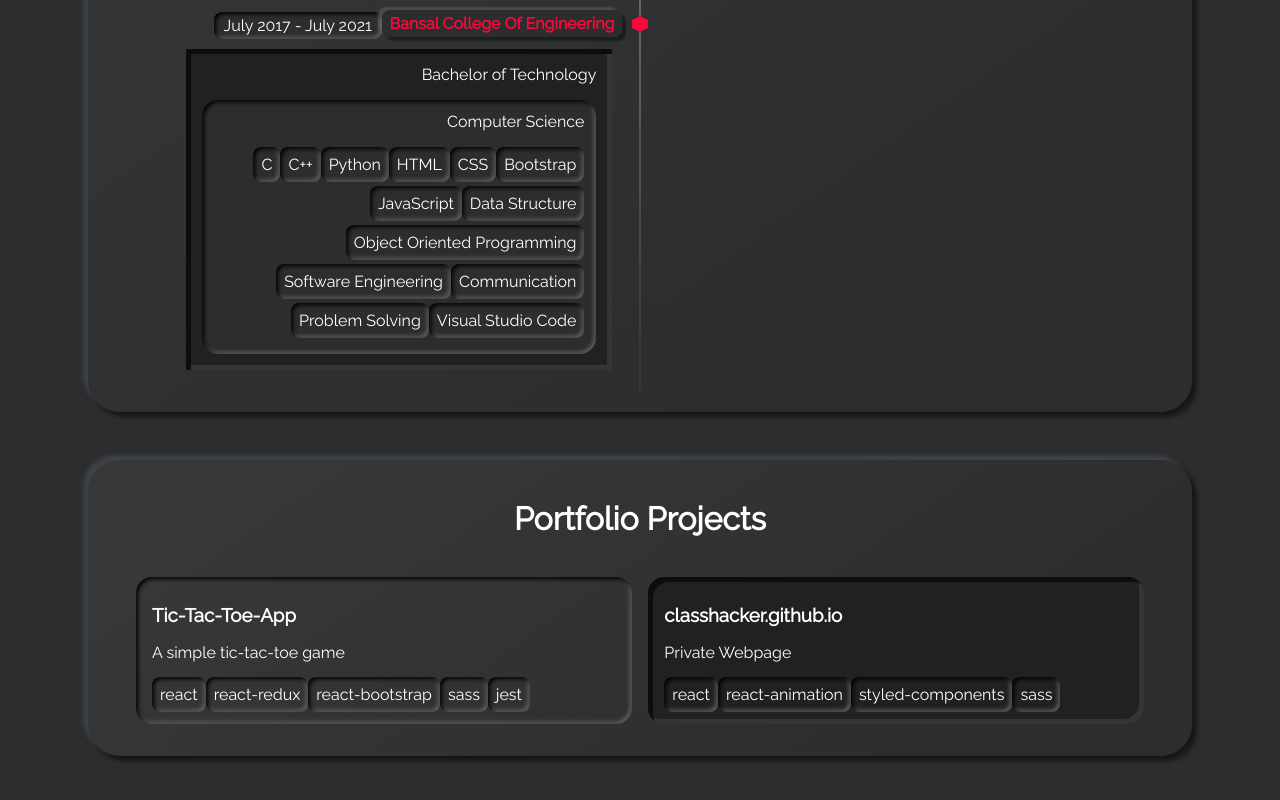
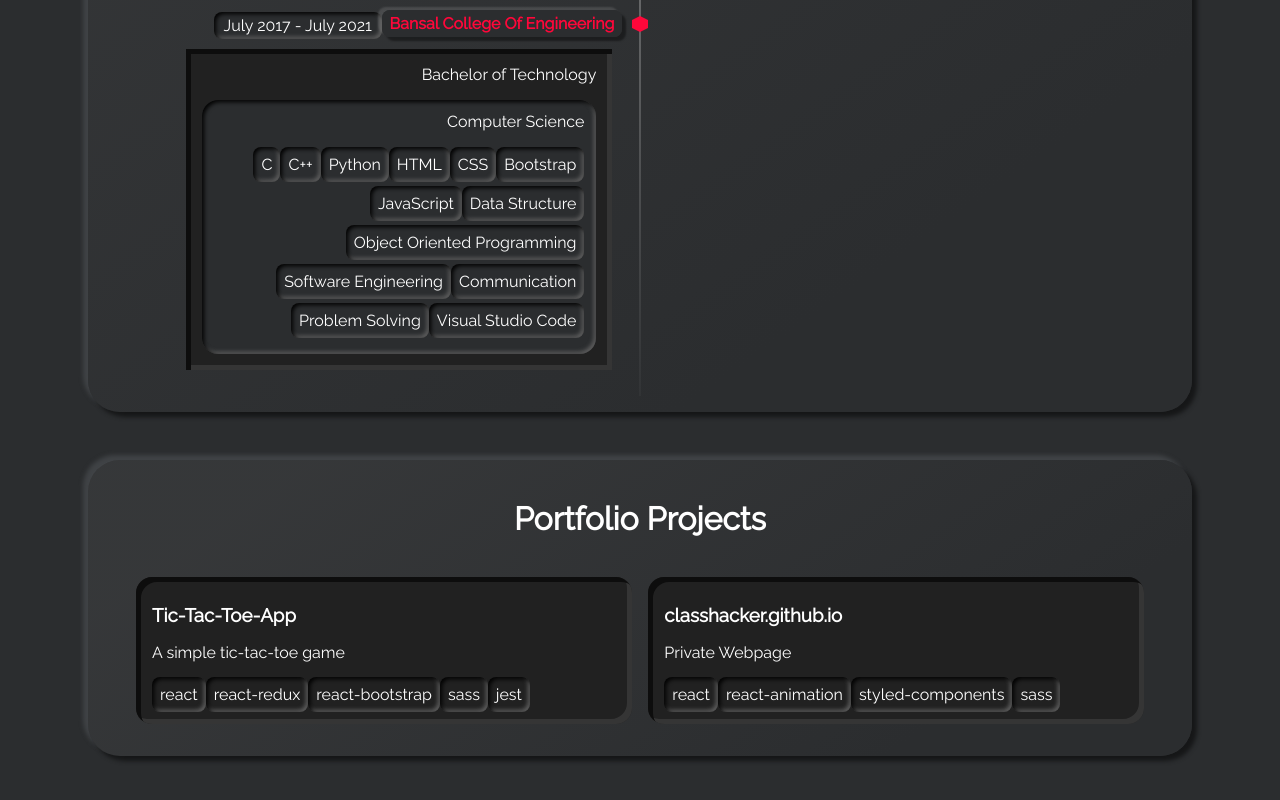
Before and after one commit to ClassHacker/classhacker.github.io, a React (Create React App) app: page / in a window 1280 px wide. Shown: the part 968-1768 px from the top of the page. Built offline with nearby package versions, Linux system fonts and the light colour scheme; what react-animations would draw is missing.

Commit message:
Use neumorphism-card-mid for projects

```diff
--- a/src/App.js
+++ b/src/App.js
@@ -112,7 +112,7 @@ function App() {
       <section className='card neumorphism-card-big'>
         <h1 className='title'>Portfolio Projects</h1>
         <div className='projects-wrapper'>
-          <div className='project neumorphism-card'>
+          <div className='project neumorphism-card-mid'>
             <div className="name-link-wrapper">
               <h3 color='white'>Tic-Tac-Toe-App</h3>
             </div>
```
